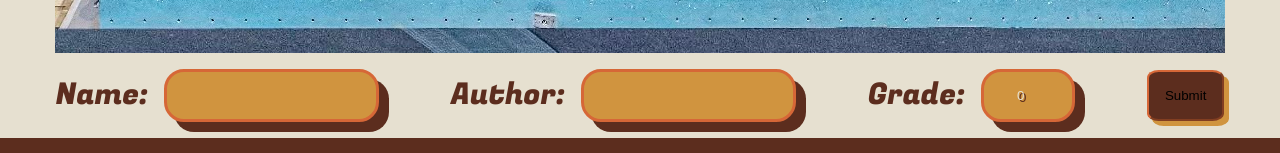
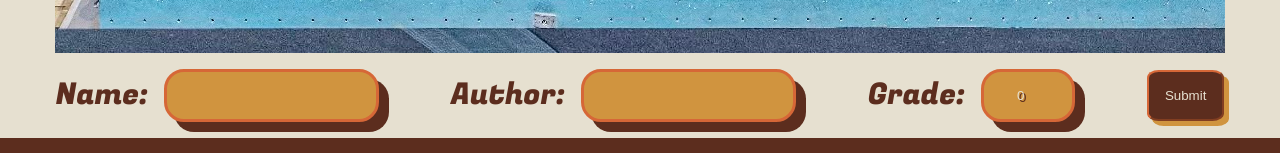
Before and after one commit to CalHolt/265-crimp, a SvelteKit app: page /create in a window 1280 px wide. Shown: the part 1173-1326 px from the top of the page. Built offline with nearby package versions, Linux system fonts and the light colour scheme.

Commit message:
deleted readme

```diff
--- a/src/routes/create/+page.svelte
+++ b/src/routes/create/+page.svelte
@@ -161,6 +161,7 @@ function addHold(e) {
     stroke: blue;
   }
   button {
+    color: #E6E0D0;
     padding: 1rem;
     background-color: #5C2D1E;
     border-color: #D66737;
```
Also changed, not shown: 1 other file (tests, documents, lock files or other folders).
